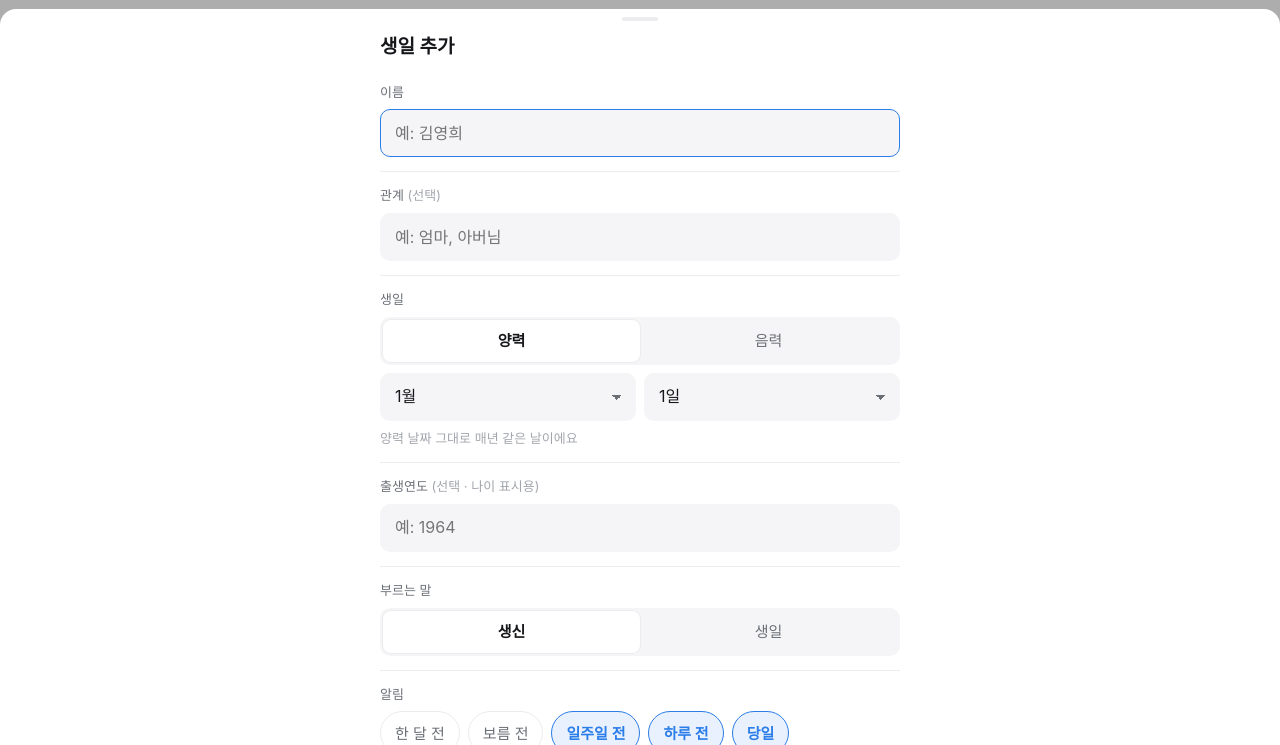
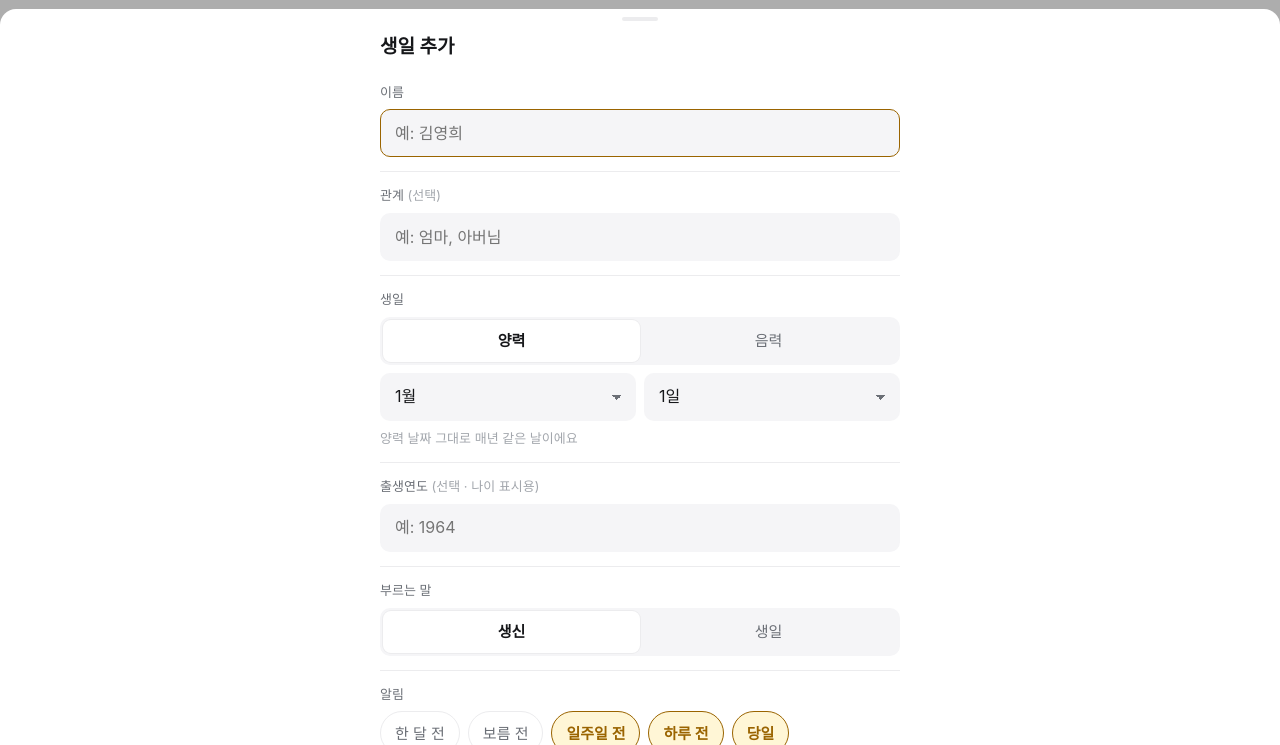
Before and after one commit to tyad0808/birthday-calendar, a website built with Vite: page index.html in a window 1280 px wide. Both pictures are taken after a click on the button "+ 추가". Shown: the part 55-800 px from the top of the page. Built offline with nearby package versions, Linux system fonts and the light colour scheme; a web font is replaced by a local one; what korean-lunar-calendar would draw is missing.

Commit message:
강조색을 노란 계열로 변경
Co-Authored-By: Claude Opus 5.5 <noreply@anthropic.com>
Claude-Session: https://claude.ai/code/session_016gQ7ZgqXKKmFekJ5iDsS1s

```diff
--- a/src/style.css
+++ b/src/style.css
@@ -5,9 +5,10 @@
   --faint: #a3a7ad;
   --line: #ececee;
   --field: #f5f5f7;
-  --accent: #2b7de9;
-  --accent-soft: #e8f1fd;
-  --on-accent: #ffffff;
+  --accent: #ffc61a;
+  --accent-ink: #9a6400;
+  --accent-soft: #fff6d6;
+  --on-accent: #3a2a00;
   --danger: #c0392b;
   --backdrop: rgba(0, 0, 0, 0.32);
   --safe-b: env(safe-area-inset-bottom, 0px);
@@ -23,9 +24,10 @@
     --faint: #62666d;
     --line: #232428;
     --field: #1c1d20;
-    --accent: #6aa6ff;
-    --accent-soft: #16243a;
-    --on-accent: #0b1a2e;
+    --accent: #ffcf40;
+    --accent-ink: #ffd666;
+    --accent-soft: #2e2710;
+    --on-accent: #2a1f00;
     --danger: #e57368;
     --backdrop: rgba(0, 0, 0, 0.55);
     color-scheme: dark;
@@ -154,7 +156,7 @@ button {
 }
 .tag.lunar {
   background: var(--accent-soft);
-  color: var(--accent);
+  color: var(--accent-ink);
 }
 .today-item .tag {
   background: var(--bg);
@@ -179,7 +181,7 @@ button {
   color: var(--sub);
 }
 .row.soon .dday {
-  color: var(--accent);
+  color: var(--accent-ink);
 }
 
 .today-item {
@@ -193,7 +195,7 @@ button {
 }
 .today-item .row-name,
 .today-item .dday {
-  color: var(--accent);
+  color: var(--accent-ink);
 }
 
 .section-label {
@@ -380,7 +382,7 @@ button {
 }
 .input:focus,
 .select:focus {
-  border-color: var(--accent);
+  border-color: var(--accent-ink);
 }
 .select {
   background-image: linear-gradient(45deg, transparent 50%, var(--sub) 50%), linear-gradient(135deg, var(--sub) 50%, transparent 50%);
@@ -431,7 +433,7 @@ button {
   width: 20px;
   height: 20px;
   margin: 0;
-  accent-color: var(--accent);
+  accent-color: var(--accent-ink);
 }
 
 .chips {
@@ -449,9 +451,9 @@ button {
   font-size: 15px;
 }
 .chip[aria-pressed='true'] {
-  border-color: var(--accent);
+  border-color: var(--accent-ink);
   background: var(--accent-soft);
-  color: var(--accent);
+  color: var(--accent-ink);
   font-weight: 600;
 }
 
@@ -557,6 +559,6 @@ button:focus {
 }
 button:focus-visible,
 .chip:focus-visible {
-  outline: 2px solid var(--accent);
+  outline: 2px solid var(--accent-ink);
   outline-offset: 2px;
 }
```
